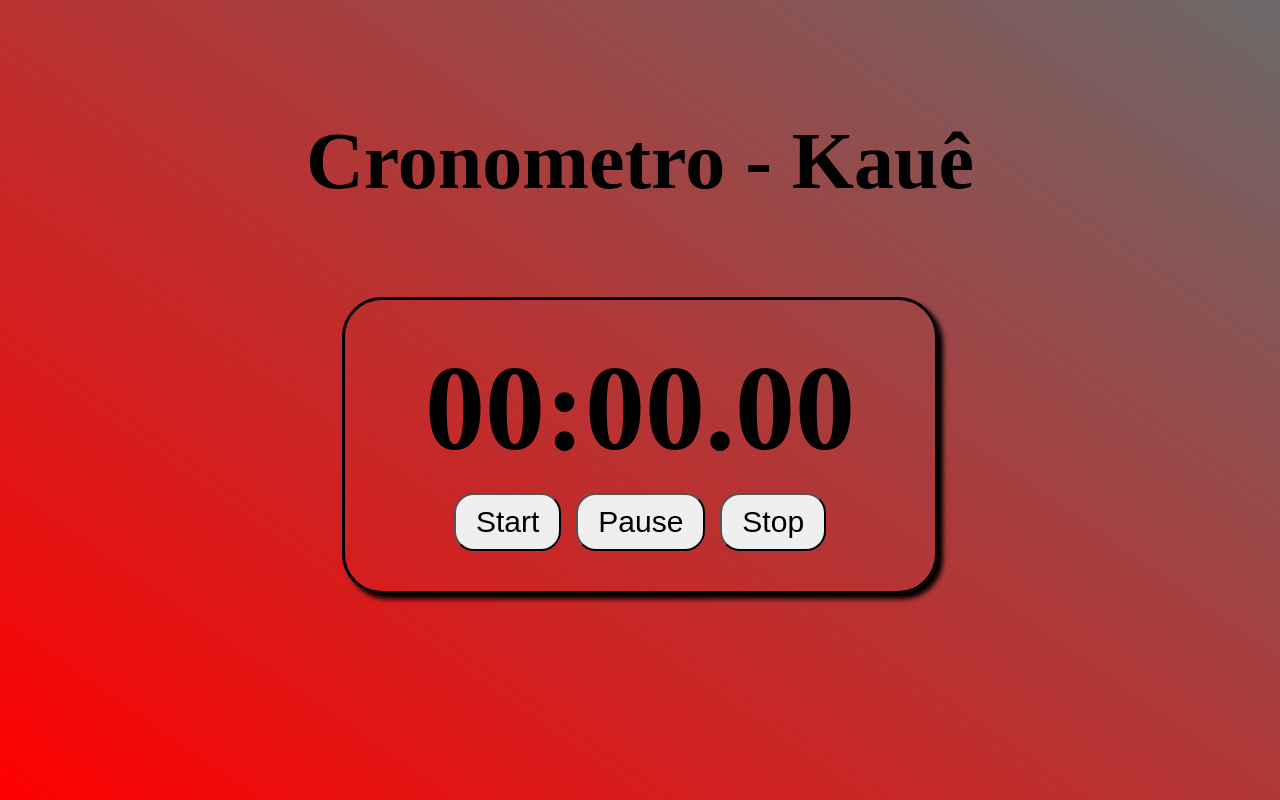
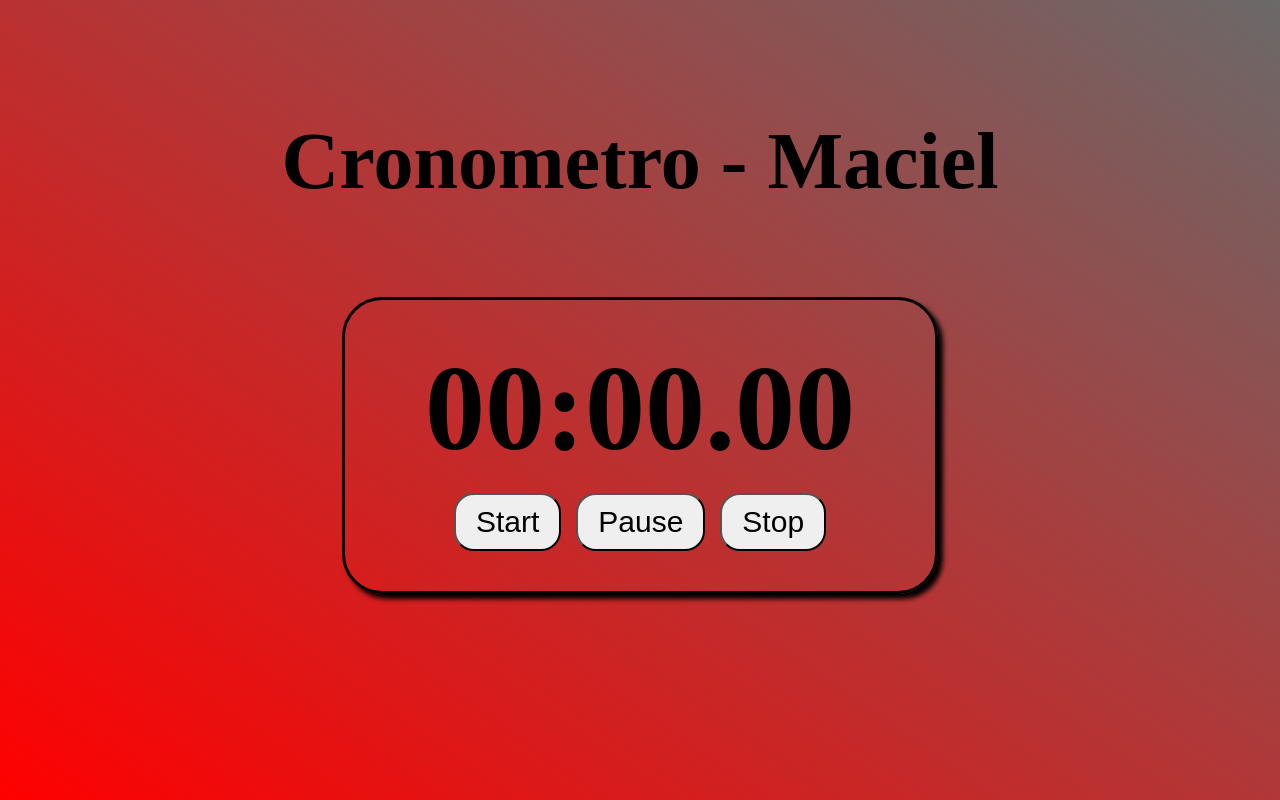
Before and after one commit to K4uePinheiro/Cronometro, a plain HTML site: page index.html in a window 1280 px wide. Drawn offline with Linux system fonts and the light colour scheme.

Commit message:
titulo
mudei o titulo

```diff
--- a/index.html
+++ b/index.html
@@ -13,7 +13,7 @@
 
     <div class="container">
         <div class="projeto">
-            <h1>Cronometro - Kauê</h1>
+            <h1>Cronometro - Maciel</h1>
 
         </div>
         <div class="timer">
```
